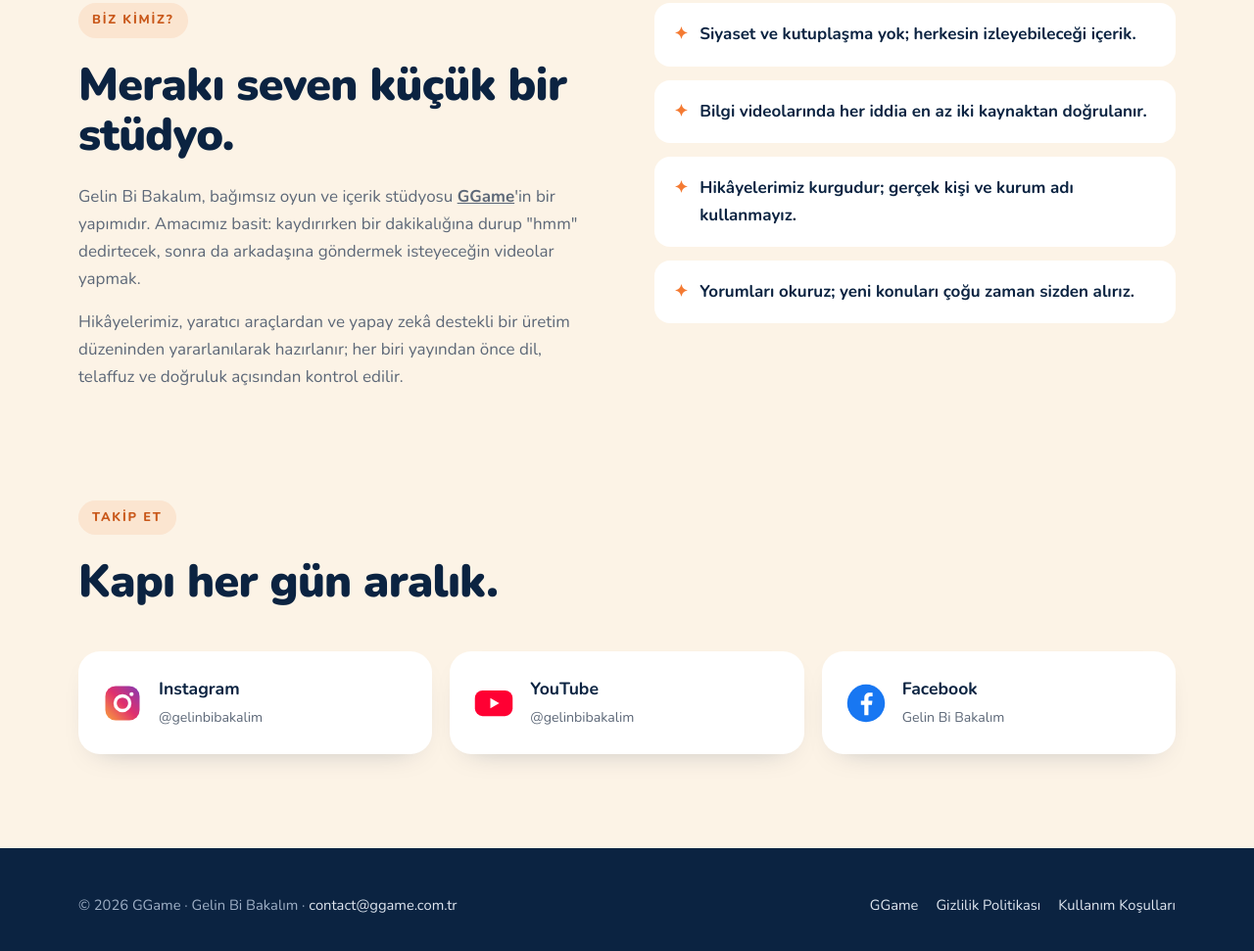
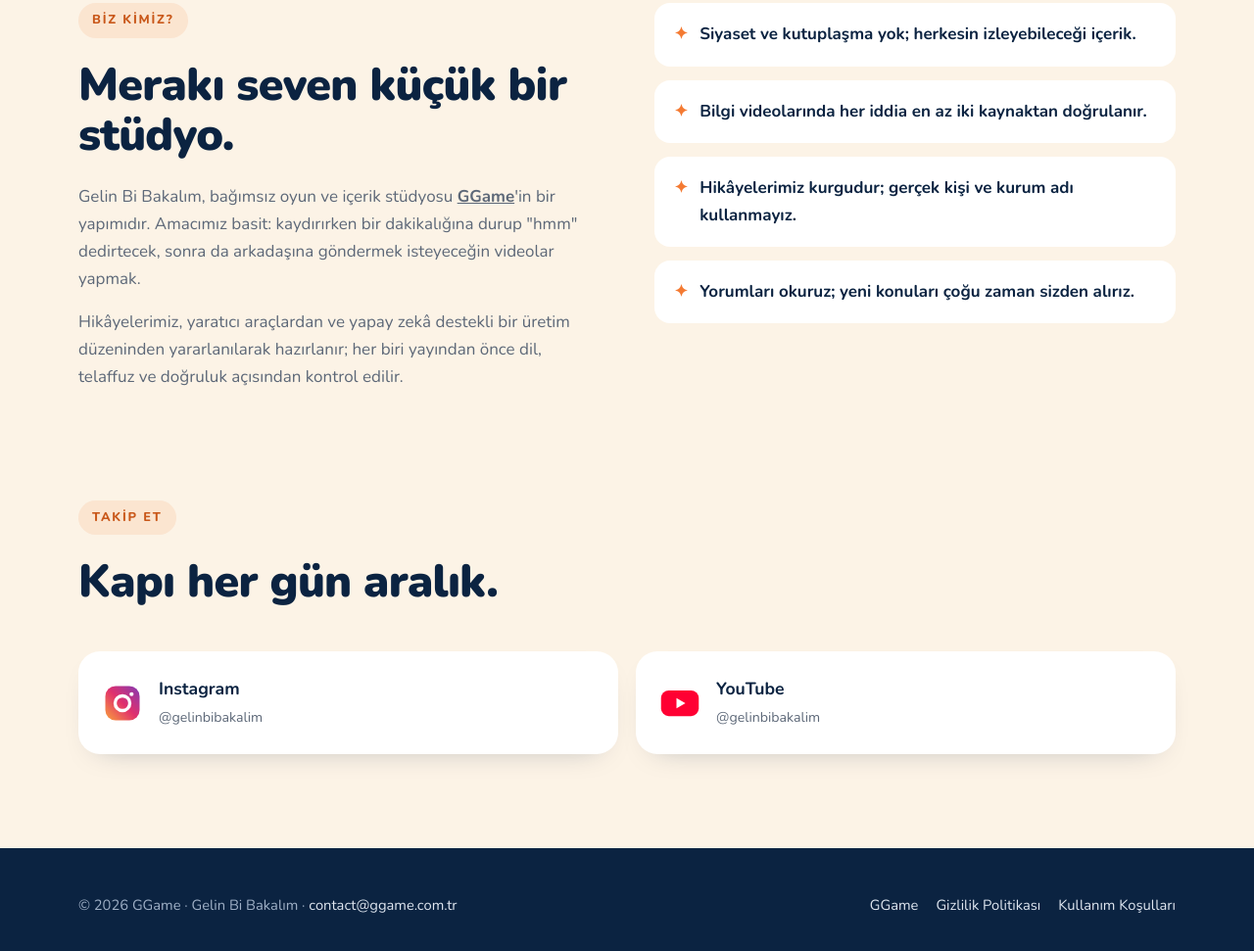
Before and after one commit to erenkahram4n/ggame-site, a plain HTML site: page gelinbibakalim.html in a window 1280 px wide. Shown: the part 2263-3234 px from the top of the page at 98% size. Drawn offline with nearby package versions, Linux system fonts and the light colour scheme.

Commit message:
GBB: Facebook baglantisi kaldirildi

```diff
--- a/gelinbibakalim.html
+++ b/gelinbibakalim.html
@@ -69,10 +69,9 @@
 
 <section id="takip" style="padding-top:0"><div class="wrap">
   <div class="sec-head reveal"><span class="eyebrow">Takip et</span><h2>Kapı her gün aralık.</h2></div>
-  <div class="social">
+  <div class="social" style="grid-template-columns:repeat(2,1fr)">
     <a class="soc reveal" href="https://www.instagram.com/gelinbibakalim" target="_blank" rel="noopener"><svg viewBox="0 0 24 24"><defs><linearGradient id="ig" x1="0" y1="1" x2="1" y2="0"><stop offset="0" stop-color="#f9a13b"/><stop offset=".5" stop-color="#e1306c"/><stop offset="1" stop-color="#833ab4"/></linearGradient></defs><rect x="2" y="2" width="20" height="20" rx="6" fill="url(#ig)"/><circle cx="12" cy="12" r="4.3" fill="none" stroke="#fff" stroke-width="1.9"/><circle cx="17.3" cy="6.7" r="1.2" fill="#fff"/></svg><div><b>Instagram</b><small>@gelinbibakalim</small></div></a>
     <a class="soc reveal" href="https://www.youtube.com/@gelinbibakalim" target="_blank" rel="noopener"><svg viewBox="0 0 24 24"><rect x="1" y="4.5" width="22" height="15" rx="4.5" fill="#ff0033"/><path d="M10 9v6l5.2-3z" fill="#fff"/></svg><div><b>YouTube</b><small>@gelinbibakalim</small></div></a>
-    <a class="soc reveal" href="https://www.facebook.com/1493703783821845" target="_blank" rel="noopener"><svg viewBox="0 0 24 24"><circle cx="12" cy="12" r="11" fill="#1877f2"/><path d="M13.4 19v-6h2l.3-2.4h-2.3V9.2c0-.7.2-1.2 1.2-1.2h1.2V5.9c-.2 0-1-.1-1.8-.1-1.8 0-3 1.1-3 3.1v1.7h-2V13h2v6z" fill="#fff"/></svg><div><b>Facebook</b><small>Gelin Bi Bakalım</small></div></a>
   </div>
 </div></section>
 
```
Also changed, not shown: index.html (+1 -1 lines).
